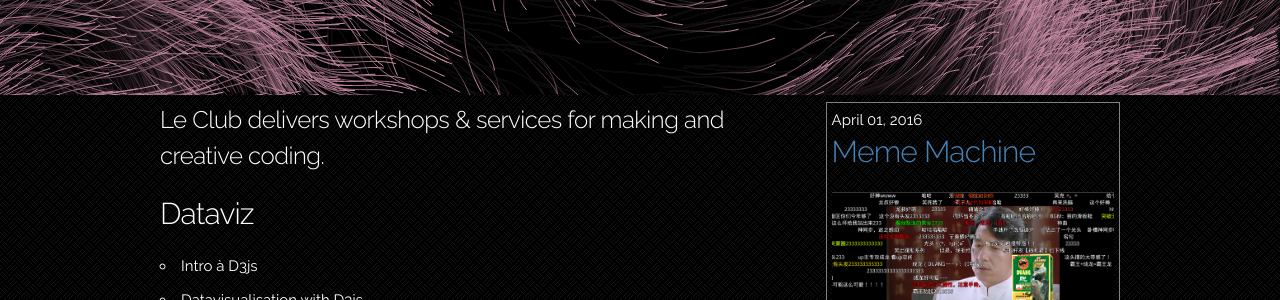
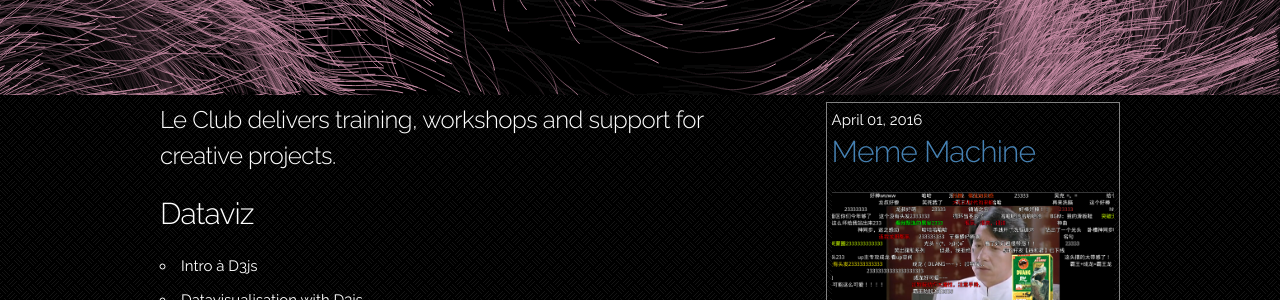
Before and after one commit to leClub/leClub.github.io, a Jekyll site: the page built from index.md, in a window 1280 px wide and 1400 px high. Shown: the part 122-422 px from the top of the window. Built offline with Jekyll 4.4.1, drawn with Linux system fonts in a browser that asks for light colours; some of the changed text lies outside the part shown.

Commit message:
better description

```diff
--- a/_config.yml
+++ b/_config.yml
@@ -4,7 +4,7 @@ permalink: /:year/:month/:title/
 future: true
 
 tagline : "Learn, code, create"
-description: "Le Club delivers workshops & services for making and creative coding."
+description: "Le Club delivers training, workshops and support for creative projects."
 
 keywords: ['creative coding', 'data visualization', 'installation', 'network analysis']
 
```
